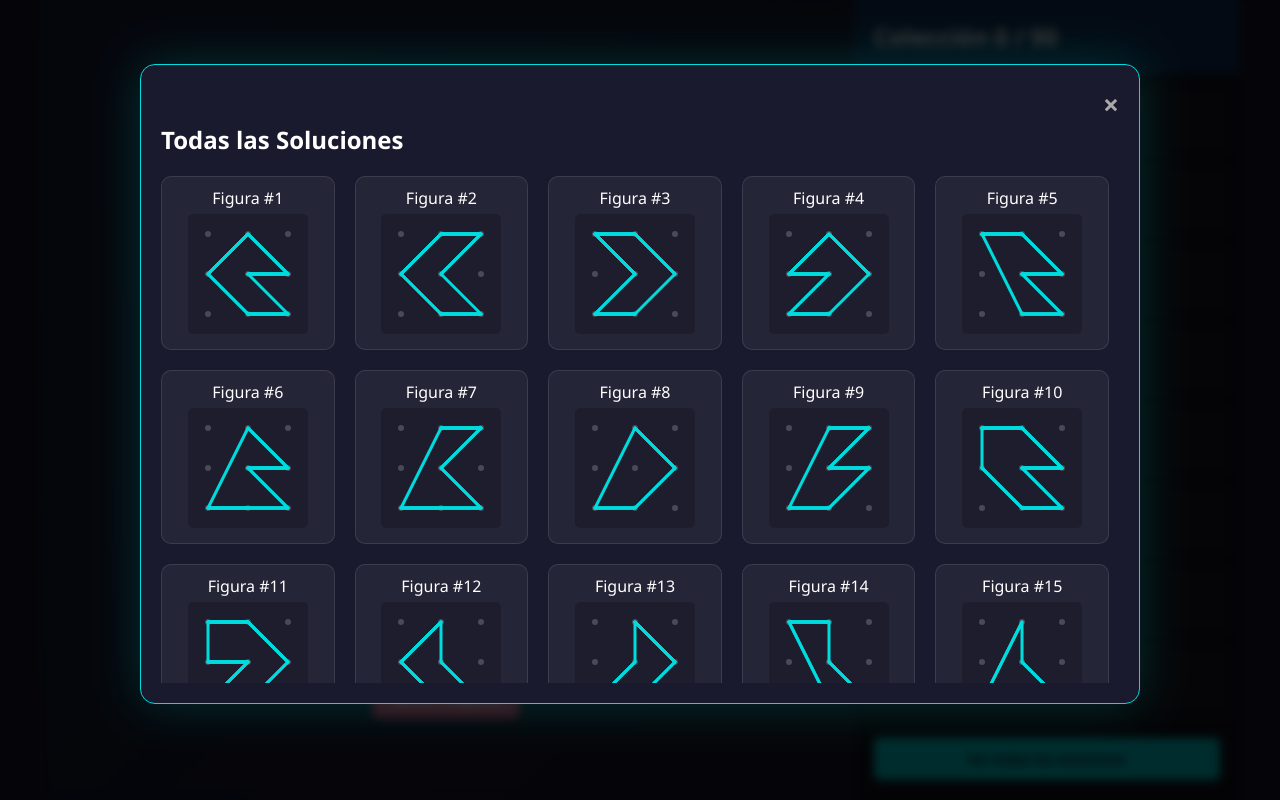
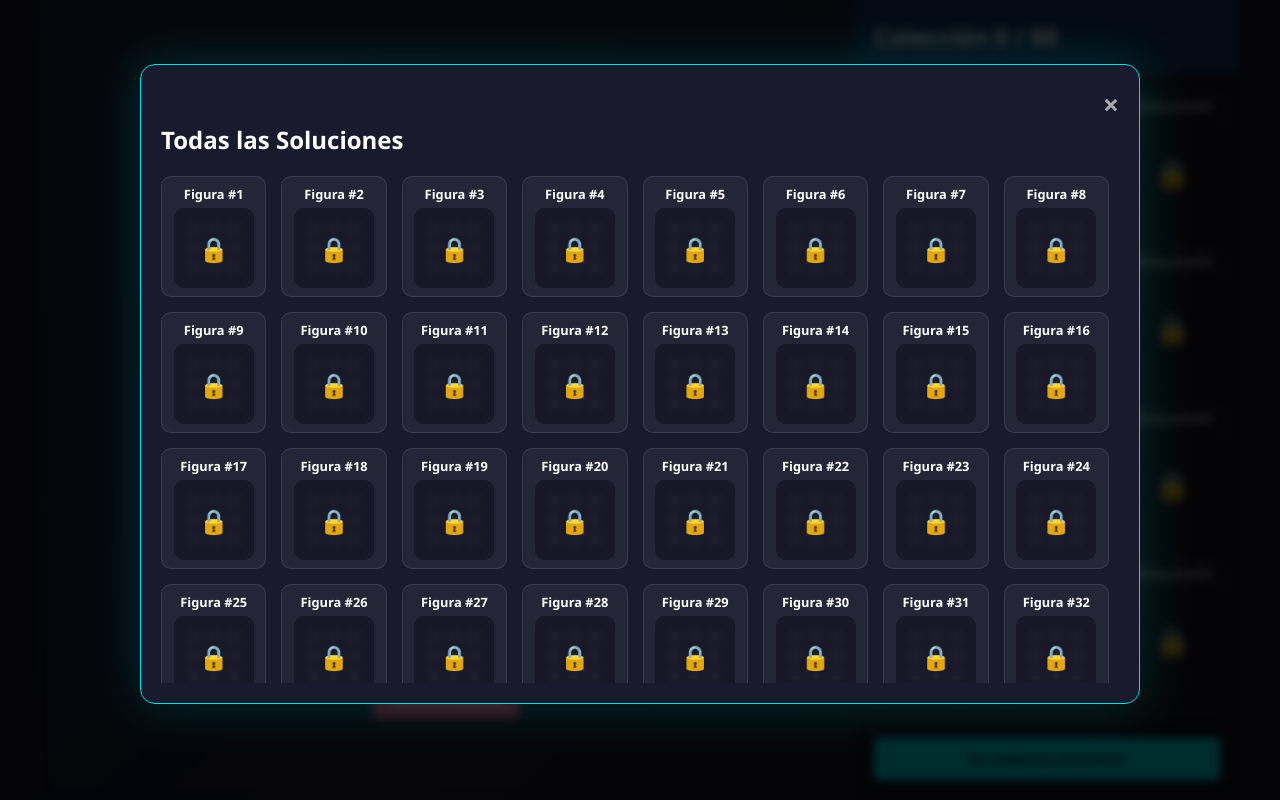
Before and after one commit to bernardo-campos/tercera-vista, a plain HTML site: page index.html in a window 1280 px wide. Both pictures are taken after a click on the button "Ver todas las soluciones". Drawn offline with Linux system fonts and the light colour scheme.

```diff
--- a/css/styles.css
+++ b/css/styles.css
@@ -114,6 +114,10 @@
 
 .figure-list {
     flex: 1;
+    display: grid;
+    grid-template-columns: repeat(auto-fit, minmax(105px, 1fr));
+    gap: 10px;
+    align-content: start;
     overflow-y: auto;
     padding: 10px;
 }
@@ -127,40 +131,61 @@
     border-radius: 4px;
 }
 
+/* ... list styles replacement ... */
 .lock-item {
     display: flex;
+    flex-direction: column;
     align-items: center;
-    padding: 15px;
-    margin-bottom: 10px;
+    padding: 10px;
     background: rgba(255,255,255,0.03);
-    border-radius: 8px;
+    border-radius: 15px;
     transition: all 0.3s;
-    border: 1px solid transparent;
+    border: 1px solid rgba(255,255,255,0.05);
 }
 
 .lock-item.unlocked {
-    background: rgba(0, 219, 222, 0.1);
+    background: rgba(0, 219, 222, 0.05);
     border-color: rgba(0, 219, 222, 0.3);
+    box-shadow: 0 0 15px rgba(0, 219, 222, 0.1);
 }
 
-.lock-icon {
-    font-size: 1.5rem;
-    margin-right: 15px;
+.lock-title {
+    font-weight: bold;
+    font-size: 0.95rem;
+    margin-bottom: 8px;
+    color: #aaa;
 }
 
-.lock-info {
-    flex: 1;
+.lock-item.unlocked .lock-title {
+    color: #00dbde;
 }
 
-.figure-preview {
-    font-family: monospace;
-    font-size: 0.9rem;
-    color: #666;
+.canvas-wrapper {
+    position: relative;
+    width: 96px;
+    height: 96px;
+    border-radius: 10px;
+    overflow: hidden;
+    background: rgba(0,0,0,0.2);
 }
 
-.lock-item.unlocked .figure-preview {
-    color: #fff;
-    font-weight: bold;
+.list-canvas {
+    width: 100%;
+    height: 100%;
+}
+
+.lock-overlay {
+    position: absolute;
+    top: 0;
+    left: 0;
+    width: 100%;
+    height: 100%;
+    background: rgba(26, 26, 46, 0.4);
+    backdrop-filter: blur(5px);
+    display: flex;
+    justify-content: center;
+    align-items: center;
+    font-size: 1.8rem;
 }
 
 /* Mobile responsive */
@@ -240,8 +265,8 @@
 
 .solutions-grid {
     display: grid;
-    grid-template-columns: repeat(auto-fill, minmax(150px, 1fr));
-    gap: 20px;
+    grid-template-columns: repeat(auto-fill, minmax(100px, 1fr));
+    gap: 15px;
     overflow-y: auto;
     margin-top: 20px;
     padding-right: 10px;
@@ -250,9 +275,14 @@
 .solution-card {
     background: rgba(255,255,255,0.05);
     border-radius: 10px;
-    padding: 10px;
+    padding: 8px;
     text-align: center;
     border: 1px solid rgba(255,255,255,0.1);
+}
+
+.solution-card h3 {
+    font-size: 0.8rem;
+    margin: 0 0 5px 0;
 }
 
 .solution-canvas {
--- a/js/script.js
+++ b/js/script.js
@@ -287,22 +287,41 @@
         const unlocked = validFigures.filter(p => unlockedIndices.has(p.id));
         const locked = validFigures.filter(p => !unlockedIndices.has(p.id));
 
-        // Note: ¿Ordenar la lógica para colocar los desbloqueados más recientemente en la parte superior?
-        // Prompt says "Las figuras desbloqueadas deben aparecer al inicio".
-        // Simplemente apilemos desbloqueado y luego bloqueado.
-
         [...unlocked, ...locked].forEach(figure => {
             const isUnlocked = unlockedIndices.has(figure.id);
             const el = document.createElement('div');
             el.className = `lock-item ${isUnlocked ? 'unlocked' : ''}`;
 
-            el.innerHTML = `
-                <div class="lock-icon">${isUnlocked ? '🔓' : '🔒'}</div>
-                <div class="lock-info">
-                    <div class="lock-title">${isUnlocked ? 'Figura #' + (figure.id + 1) : 'Bloqueada'}</div>
-                    <div class="figure-preview">${isUnlocked ? figure.pathString : '???'}</div>
-                </div>
-            `;
+            // Title
+            const title = document.createElement('div');
+            title.className = 'lock-title';
+            title.textContent = isUnlocked ? 'Figura #' + (figure.id + 1) : 'Bloqueada';
+            el.appendChild(title);
+
+            // Canvas Container
+            const wrapper = document.createElement('div');
+            wrapper.className = 'canvas-wrapper';
+
+            const canvas = document.createElement('canvas');
+            canvas.className = 'list-canvas';
+            canvas.width = 140; // High resolution for display
+            canvas.height = 140;
+            wrapper.appendChild(canvas);
+
+            if (isUnlocked) {
+                // Draw full pattern
+                drawMiniFigure(canvas, figure.segments);
+            } else {
+                // Draw just points and overlay
+                drawMiniFigure(canvas, null);
+
+                const overlay = document.createElement('div');
+                overlay.className = 'lock-overlay';
+                overlay.innerHTML = '🔒';
+                wrapper.appendChild(overlay);
+            }
+
+            el.appendChild(wrapper);
             figureListEl.appendChild(el);
         });
 
@@ -356,21 +375,42 @@
 
             const isUnlocked = unlockedIndices.has(figure.id);
 
-            const title = document.createElement('div');
+            // Container relative for overlay
+            card.style.position = 'relative';
+
+            const title = document.createElement('h3');
             title.textContent = `Figura #${figure.id + 1}`;
-            title.style.marginBottom = '5px';
             title.style.color = isUnlocked ? '#00dbde' : '#fff';
+
+            const canvasWrapper = document.createElement('div');
+            canvasWrapper.className = 'canvas-wrapper';
+            canvasWrapper.style.width = '80px';
+            canvasWrapper.style.height = '80px';
+            canvasWrapper.style.margin = '0 auto';
+            canvasWrapper.style.background = 'rgba(0,0,0,0.2)';
 
             const canvas = document.createElement('canvas');
             canvas.className = 'solution-canvas';
-            canvas.width = 120;
-            canvas.height = 120;
+            canvas.width = 80;
+            canvas.height = 80;
+            canvas.style.width = '100%';
+            canvas.style.height = '100%';
 
+            canvasWrapper.appendChild(canvas);
             card.appendChild(title);
-            card.appendChild(canvas);
+            card.appendChild(canvasWrapper);
             solutionsGrid.appendChild(card);
 
-            drawMiniFigure(canvas, figure.segments);
+            if (isUnlocked) {
+                drawMiniFigure(canvas, figure.segments);
+            } else {
+                drawMiniFigure(canvas, null);
+                const overlay = document.createElement('div');
+                overlay.className = 'lock-overlay';
+                overlay.innerHTML = '🔒';
+                overlay.style.fontSize = '1.5rem';
+                canvasWrapper.appendChild(overlay);
+            }
         });
     }
 
```
